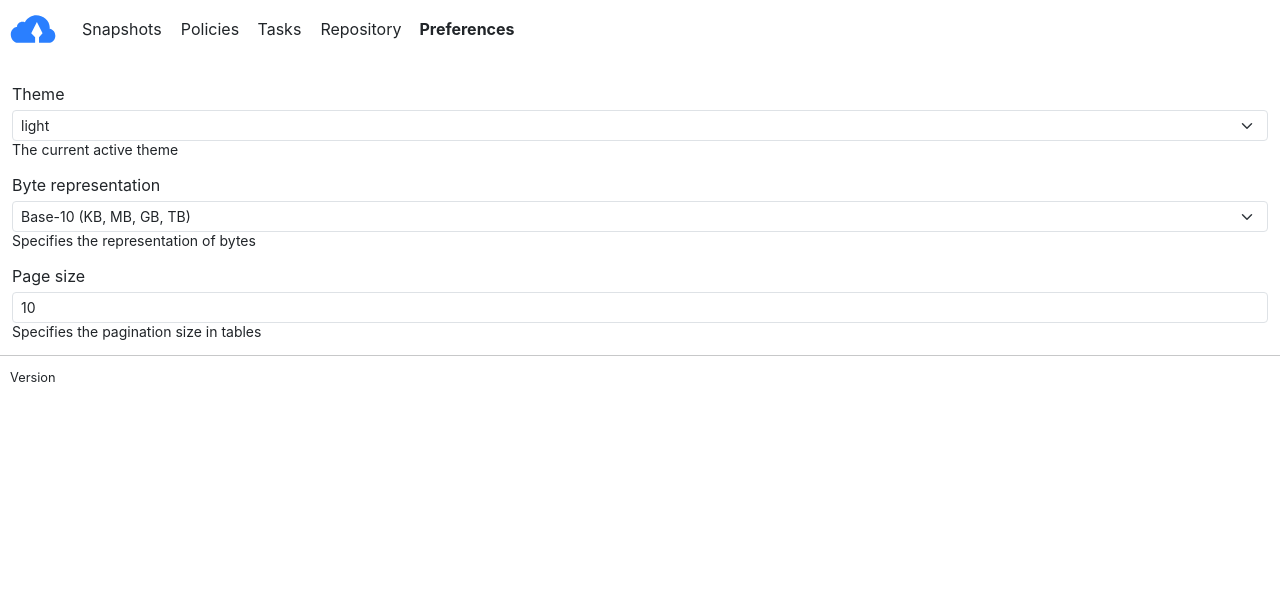
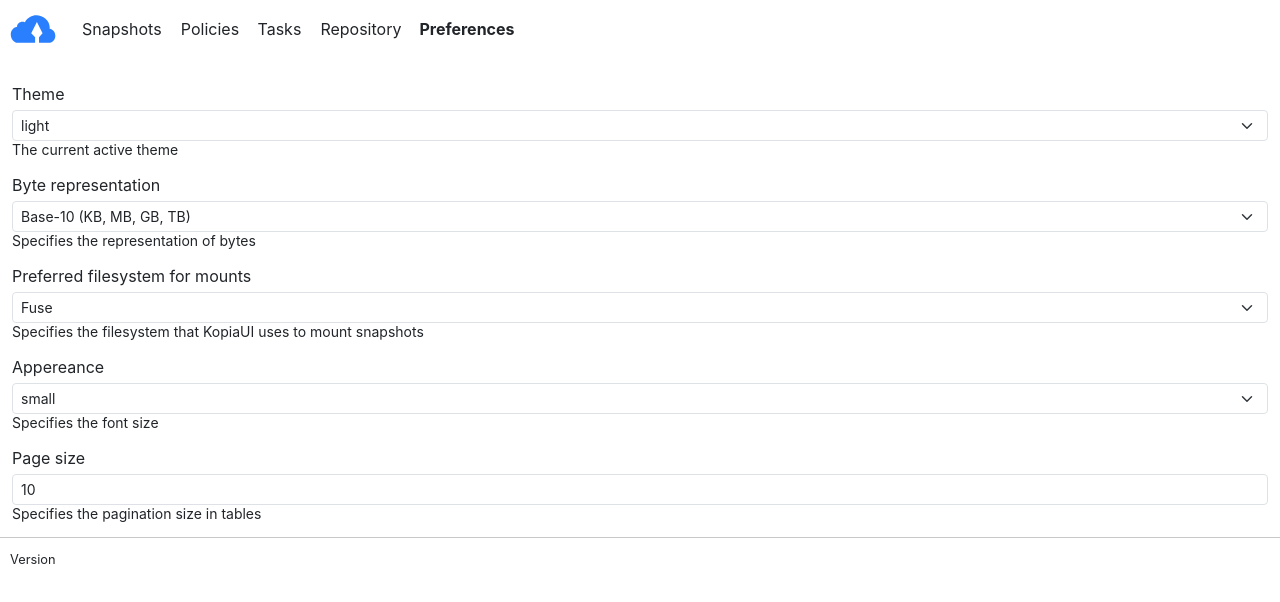
Before and after one commit to kopia/htmlui, a React (Create React App) app: page /preferences in a window 1280 px wide. Shown: the top 602 px of the page. Built offline with nearby package versions, Linux system fonts and the light colour scheme; no server answers.

Commit message:
Implemented the ability to change the appearance of the application.
Further cleanups are needed.

```diff
--- a/src/contexts/UIPreferencesContext.tsx
+++ b/src/contexts/UIPreferencesContext.tsx
@@ -1,31 +1,38 @@
-import React, { ReactNode, useEffect, useState } from 'react';
+import React, { ReactNode, useCallback, useEffect, useState } from 'react';
 import axios from 'axios';
 
 export const PAGE_SIZES = [10, 20, 30, 40, 50, 100];
 export const UIPreferencesContext = React.createContext<UIPreferences>({} as UIPreferences);
 
-const DEFAULT_PREFERENCES = { pageSize: PAGE_SIZES[0], bytesStringBase2: false, defaultSnapshotViewAll: false, theme: getDefaultTheme() } as SerializedUIPreferences;
+const DEFAULT_PREFERENCES = { pageSize: PAGE_SIZES[0], bytesStringBase2: false, defaultSnapshotViewAll: false, theme: getDefaultTheme(), preferWebDav: false, fontSize: "fs-6" } as SerializedUIPreferences;
 const PREFERENCES_URL = '/api/v1/ui-preferences';
 
 export type Theme = "light" | "dark" | "pastel" | "ocean";
 export type PageSize = 10 | 20 | 30 | 40 | 50 | 100;
+export type fontSize = "fs-6" | "fs-5" | "fs-4" | "fs-3";
 
 export interface UIPreferences {
     get pageSize(): PageSize
     get theme(): Theme
     get bytesStringBase2(): boolean
     get defaultSnapshotViewAll(): boolean
+    get preferWebDav(): boolean
+    get fontSize(): fontSize
     setTheme: (theme: Theme) => void
     setPageSize: (pageSize: number) => void
     setByteStringBase: (bytesStringBase2: String) => void
     setDefaultSnapshotViewAll: (defaultSnapshotView: boolean) => void
+    setPreferWebDav: (preferWebDav: String) => void
+    setFontSize: (size: String) => void
 }
 
 interface SerializedUIPreferences {
     pageSize?: number
     bytesStringBase2?: boolean
     defaultSnapshotView?: boolean
-    theme: Theme | undefined
+    theme: Theme
+    preferWebDav?: boolean
+    fontSize: fontSize
 }
 
 export interface UIPreferenceProviderProps {
@@ -62,6 +69,38 @@ function normalizePageSize(pageSize: number): PageSize {
 
 export function UIPreferenceProvider(props: UIPreferenceProviderProps) {
     const [preferences, setPreferences] = useState(DEFAULT_PREFERENCES);
+    /**
+         *
+         * @param theme
+         * @returns
+         */
+    const setTheme = useCallback((theme: Theme) => setPreferences(oldPreferences => {
+        syncTheme(theme, oldPreferences.theme);
+        return { ...oldPreferences, theme };
+    }),[]);
+
+    const setPageSize = (pageSize: PageSize) => setPreferences(oldPreferences => {
+        return { ...oldPreferences, pageSize };
+    });
+
+    const setByteStringBase = (input: String) => setPreferences(oldPreferences => {
+        var bytesStringBase2 = input === "true";
+        return { ...oldPreferences, bytesStringBase2 };
+    });
+
+    const setDefaultSnapshotViewAll = (input: boolean) => setPreferences(oldPreferences => {
+        return { ...oldPreferences, input };
+    });
+
+    const setPreferWebDav = (input: String) => setPreferences(oldPreferences => {
+        var preferWebDav = input === "true";
+        return { ...oldPreferences, preferWebDav };
+    });
+
+    const setFontSize = useCallback((fontSize: fontSize) => setPreferences(oldPreferences => {
+        syncFontSize(fontSize, oldPreferences.fontSize);
+        return { ...oldPreferences, fontSize };
+    }),[]);
 
     useEffect(() => {
         axios.get(PREFERENCES_URL).then(result => {
@@ -74,11 +113,12 @@ export function UIPreferenceProvider(props: UIPreferenceProviderProps) {
             } else {
                 storedPreferences.pageSize = normalizePageSize(storedPreferences.pageSize);
             }
-            syncTheme(storedPreferences.theme)
+            setTheme(storedPreferences.theme);
+            setFontSize(storedPreferences.fontSize);
             setPreferences(storedPreferences);
         }).catch(err => console.error(err));
 
-    }, []);
+    }, [setTheme, setFontSize]);
 
     useEffect(() => {
         if (!preferences) {
@@ -93,36 +133,29 @@ export function UIPreferenceProvider(props: UIPreferenceProviderProps) {
      * @param theme
      * The theme to be set
      */
-    const syncTheme = (theme: Theme) => {
+    const syncTheme = (newTheme: Theme, oldTheme: Theme) => {
         var doc = document.querySelector("html")!;
-        doc.className = theme
+        if (!doc.classList.replace(oldTheme, newTheme)) {
+            doc.classList.add(newTheme)
+        }
     }
 
     /**
+     * Synchronizes the selected theme with the html class
      *
      * @param theme
-     * @returns
+     * The theme to be set
      */
-    const setTheme = (theme: Theme) => setPreferences(oldPreferences => {
-        syncTheme(theme);
-        return { ...oldPreferences, theme };
-    });
+    const syncFontSize = (newFontSize: fontSize, oldFontSize: fontSize) => {
+        var doc = document.querySelector("html")!;
+        if (!doc.classList.replace(oldFontSize, newFontSize)) {
+            doc.classList.add(newFontSize)
+        }
+    }
 
-    const setPageSize = (pageSize: PageSize) => setPreferences(oldPreferences => {
-        return { ...oldPreferences, pageSize };
-    });
 
-    const setByteStringBase = (input: String) => setPreferences(oldPreferences => {
-        var bytesStringBase2 = input === "true";
-        return { ...oldPreferences, bytesStringBase2 };
-    });
 
-    const setDefaultSnapshotViewAll = (input: boolean) => setPreferences(oldPreferences => {
-        var defaultSnapshotViewAll = input;
-        return { ...oldPreferences, defaultSnapshotViewAll };
-    });
-
-    const providedValue = { ...preferences, setTheme, setPageSize, setByteStringBase, setDefaultSnapshotViewAll} as UIPreferences;
+    const providedValue = { ...preferences, setTheme, setPageSize, setByteStringBase, setDefaultSnapshotViewAll, setPreferWebDav, setFontSize } as UIPreferences;
 
     return <UIPreferencesContext.Provider value={providedValue}>
         {props.children}
--- a/src/pages/Preferences.jsx
+++ b/src/pages/Preferences.jsx
@@ -6,7 +6,7 @@ import { UIPreferencesContext } from '../contexts/UIPreferencesContext';
  */
 export class Preferences extends Component {
     render() {
-        const { pageSize, theme, bytesStringBase2, setByteStringBase, setTheme } = this.context;
+        const { pageSize, theme, bytesStringBase2, preferWebDav, fontSize, setByteStringBase, setTheme, setPreferWebDav, setFontSize} = this.context;
         return <>
             <form>
                 <div className='form-group'>
@@ -30,6 +30,26 @@ export class Preferences extends Component {
                 </div>
                 <br />
                 <div className='form-group'>
+                    <label className='label-description'>Preferred filesystem for mounts</label>
+                    <select className="form-select form-select-sm" title='Select filesystem type for mounts' id='mountOptionInput' value={preferWebDav} onChange={e => setPreferWebDav(e.target.value)}>
+                        <option value="false">Fuse</option>
+                        <option value="true">WebDav</option>
+                    </select>
+                    <small hmtlfor="mountOptionInput" id='mountOptionHelp' className='form-text text-muted'>Specifies the filesystem that KopiaUI uses to mount snapshots</small>
+                </div>
+                <br />
+                <div className='form-group'>
+                    <label className='label-description'>Appereance</label>
+                    <select className="form-select form-select-sm" title='Select font size' id='fontSizeInput' value={fontSize} onChange={e => setFontSize(e.target.value)}>
+                        <option value="fs-6">small</option>
+                        <option value="fs-5">medium</option>
+                        <option value="fs-4">large</option>
+                        <option value="fs-3">larger</option>
+                    </select>
+                    <small hmtlfor="fontSizeInput" id='fontSizeHelp' className='form-text text-muted'>Specifies the font size</small>
+                </div>
+                <br />
+                <div className='form-group'>
                     <label className='label-description'>Page size</label>
                     <input className='form-control form-control-sm' id='pageSizeInput'
                         type='text' placeholder='Page size' value={pageSize} disabled={true} />
--- a/src/pages/SnapshotDirectory.jsx
+++ b/src/pages/SnapshotDirectory.jsx
@@ -9,6 +9,7 @@ import Spinner from 'react-bootstrap/Spinner';
 import { DirectoryItems } from "../components/DirectoryItems";
 import { CLIEquivalent } from '../utils/uiutil';
 import { DirectoryBreadcrumbs } from "../components/DirectoryBreadcrumbs";
+import { UIPreferencesContext } from '../contexts/UIPreferencesContext';
 
 export class SnapshotDirectory extends Component {
     constructor() {
@@ -68,7 +69,7 @@ export class SnapshotDirectory extends Component {
     }
 
     mount() {
-        axios.post('/api/v1/mounts', { "root": this.state.oid }).then(result => {
+        axios.post('/api/v1/mounts', { "root": this.state.oid, "options": {"PreferWebDav": this.context.preferWebDav}}).then(result => {
             this.setState({
                 mountInfo: result.data,
             });
@@ -151,3 +152,4 @@ export class SnapshotDirectory extends Component {
         </>
     }
 }
+SnapshotDirectory.contextType = UIPreferencesContext
```
